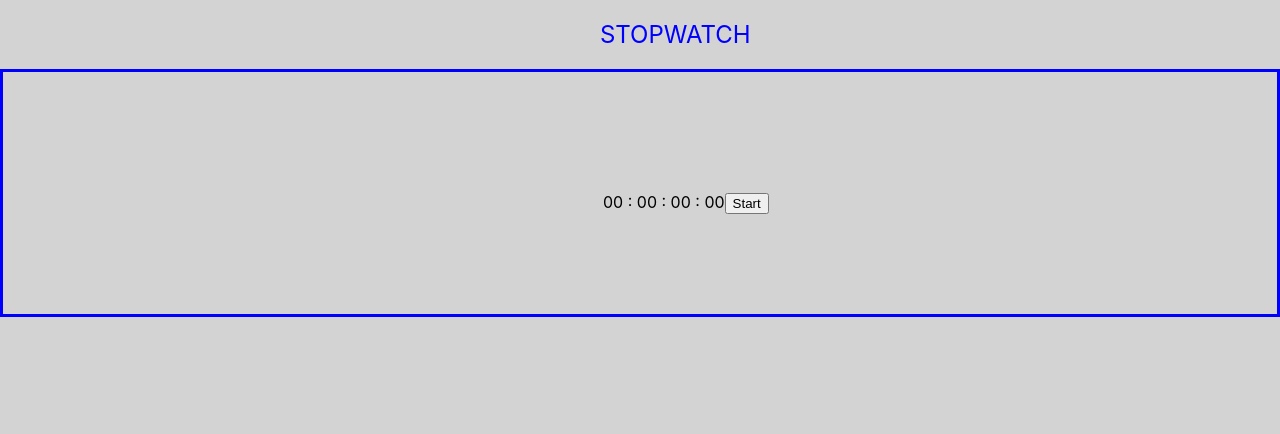
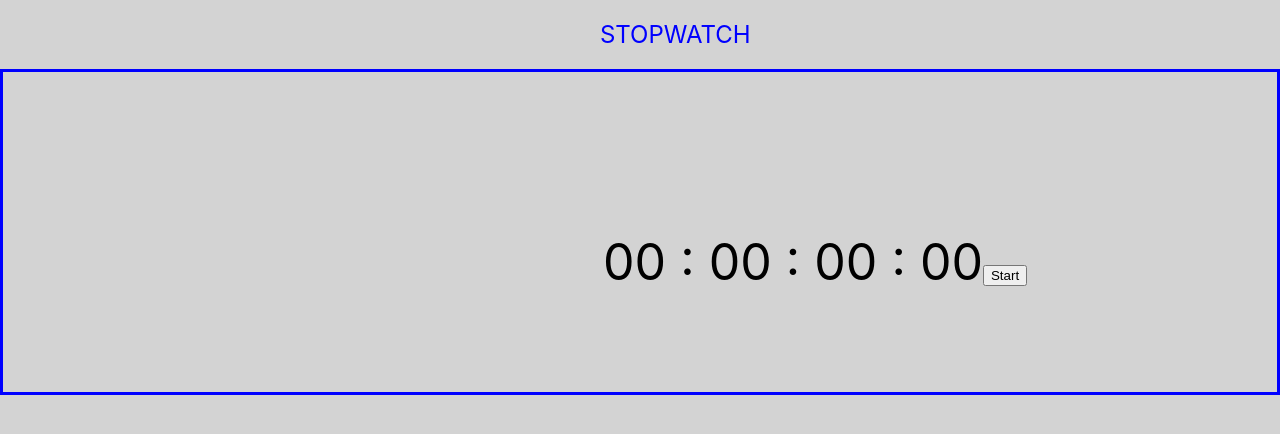
Before and after one commit to alizabhattarai/Stopwatch, a React (Create React App) app: page / in a window 1280 px wide. Shown: the top 434 px of the page. Built offline with nearby package versions, Linux system fonts and the light colour scheme.

Commit message:
tenth commit

```diff
--- a/src/App.css
+++ b/src/App.css
@@ -19,7 +19,9 @@ body {
   border: solid blue;
   padding-bottom: 100px;
   padding-top: 100px;
-  padding-right: 50px;
+  padding-right: 20px;
+  font-size: 50px;
+
 
 }
 
```
